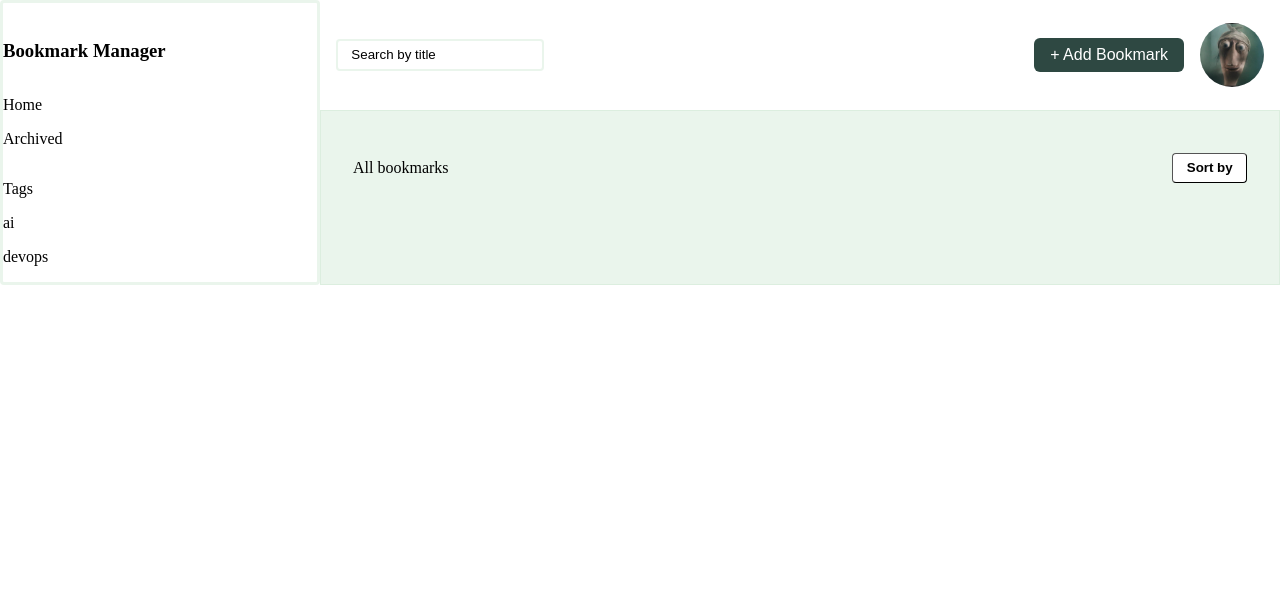
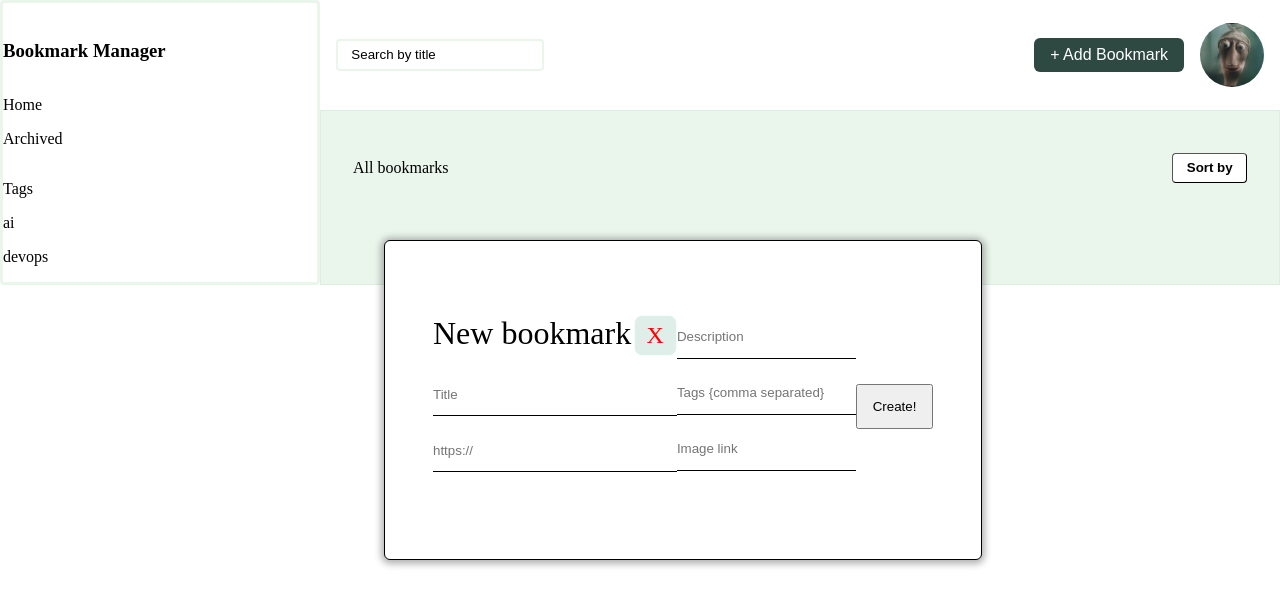
Before and after one commit to rb201/bookmark-manager, a website with bundled scripts: page frontend/app.html in a window 1280 px wide. Both pictures are taken after a click on the button "+ Add Bookmark". Built offline with nearby package versions, Linux system fonts and the light colour scheme; no server answers.

Commit message:
Improved element properties

```diff
--- a/frontend/app.html
+++ b/frontend/app.html
@@ -14,14 +14,14 @@
     <form class="form-add-bookmark" action="">
         <div  class="form-header">
             <p class="form-title">New bookmark</p>
-            <p class="form-close">X</p>
+            <p class="button-close-form">X</p>
         </div>
-        <input class="form-input" placeholder="Title" type="text" id="form-title" name="website name" />
-        <input class="form-input" placeholder="URL" type="text" id="form-url" name="website url" />
-        <input class="form-input" placeholder="Description" type="text" id="form-desc" name="website desc" />
+        <input class="form-input" placeholder="Title" type="text" id="form-title" name="title" required/>
+        <input class="form-input" placeholder="https://" type="text" id="form-url" name="url" required/>
+        <input class="form-input" placeholder="Description" type="text" id="form-desc" name="desc" />
         <input class="form-input" placeholder="Tags {comma separated}" type="text" id="form-tags" name="tags" />
-        <input class="form-input" placeholder="Image link" type="text" id="form-image-uri" name="website icon image" />
-        <button class="form-submit-button" type="button">Create!</button>
+        <input class="form-input" placeholder="Image link" type="text" id="form-image-uri" name="imageUrl" required/>
+        <button class="form-submit-button" type="submit">Create!</button>
     </form>
     <div class="container">
         <section class="menu">
@@ -79,6 +79,6 @@
             </div>
         </section>
     </div>
-    <script src="app.js"></script> <!-- Link to your JavaScript file -->
+    <script type="module" src="js/app.js"></script> <!-- Link to your JavaScript file -->
 </body>
 </html>
```
